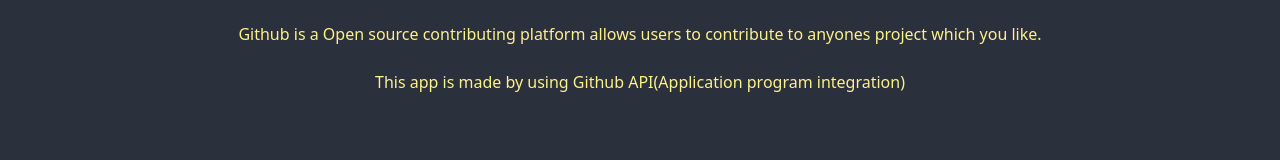
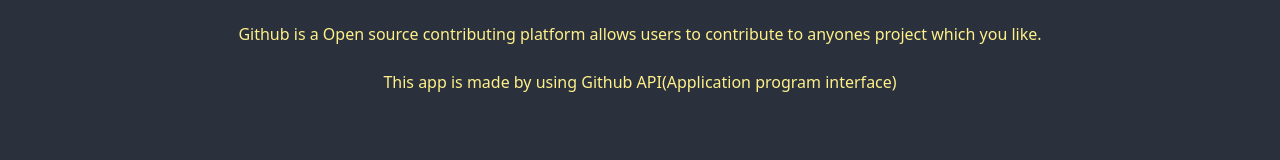
Before and after one commit to Rohitkushwaha01/Github-finder-react, a React (Create React App) app: page /About in a window 1280 px wide. Shown: the part 404-564 px from the top of the page. Built offline with nearby package versions, Linux system fonts and the light colour scheme; the HTML template or start-up script is replaced by a standard one.

Commit message:
search users done

```diff
--- a/src/pages/About.jsx
+++ b/src/pages/About.jsx
@@ -13,7 +13,7 @@
                 <br />
                 <p>Github is a Open source contributing platform allows users to contribute to anyones project which you like.</p>
                 <br />
-                <p>This app is made by using Github API(Application program integration)</p>
+                <p>This app is made by using Github API(Application program interface)</p>
             </div>
         </div>
     )
```
